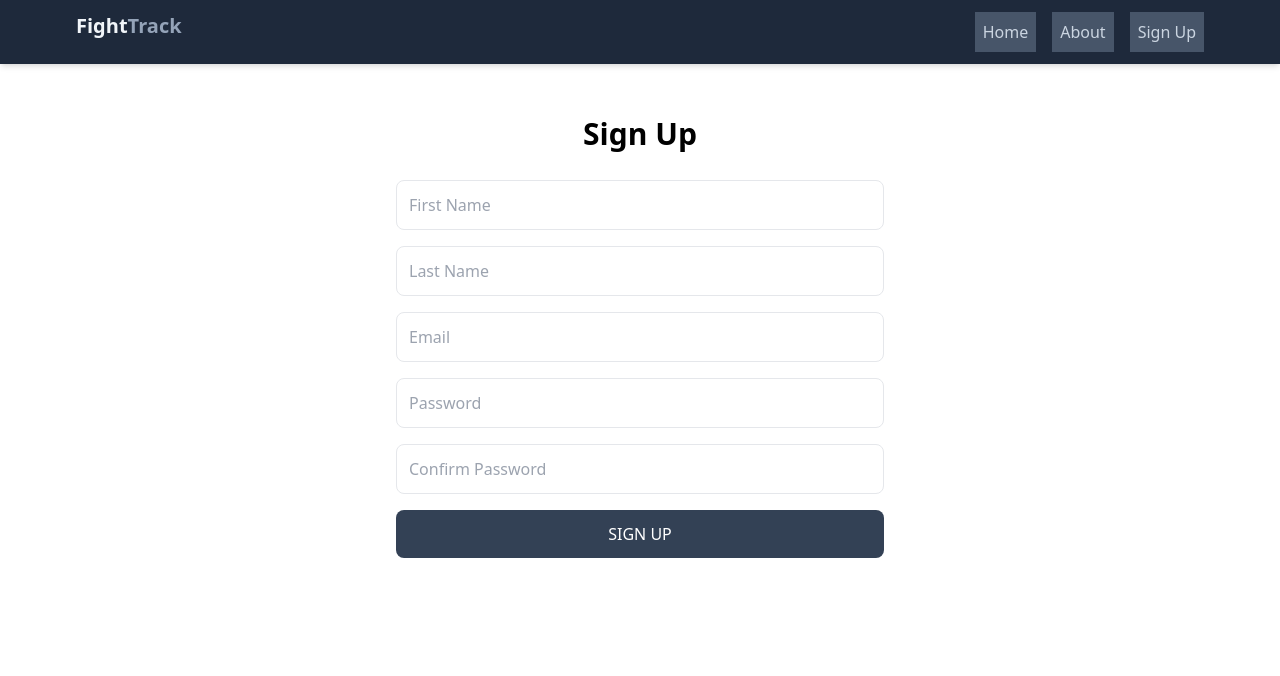
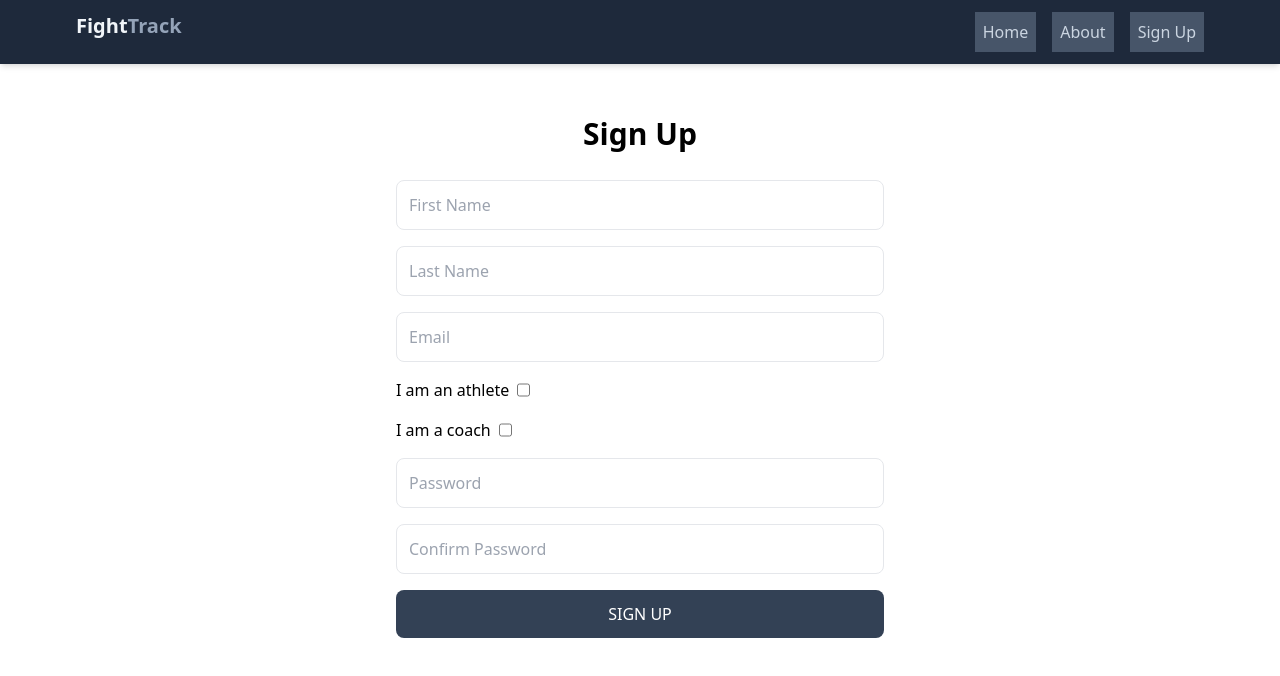
Before and after one commit to judo2000/fight_track_old, a React (Vite) app in the folder client/: page /sign-up in a window 1280 px wide. Shown: the top 676 px of the page. Built offline with nearby package versions, Linux system fonts and the light colour scheme.

Commit message:
Add isCoach and isAthlete to registration form.

```diff
--- a/client/src/screens/RegisterScreen.jsx
+++ b/client/src/screens/RegisterScreen.jsx
@@ -9,6 +9,8 @@ const RegisterScreen = () => {
   const [firstName, setFirstName] = useState("");
   const [lastName, setLastName] = useState("");
   const [email, setEmail] = useState("");
+  const [isAthlete, setIsAthlete] = useState("");
+  const [isCoach, setIsCoach] = useState("");
   const [password, setPassword] = useState("");
   const [confirmPassword, setConfirmPassword] = useState("");
 
@@ -36,6 +38,8 @@ const RegisterScreen = () => {
           firstName,
           lastName,
           email,
+          isAthlete,
+          isCoach,
           password,
         }).unwrap();
         dispatch(setCredentials({ ...res }));
@@ -74,6 +78,26 @@ const RegisterScreen = () => {
           className="border p-3 rounded-lg"
           onChange={(e) => setEmail(e.target.value)}
         />
+        <div className="flex">
+          <span className="text-bold pr-2">I am an athlete </span>
+          <input
+            type="checkbox"
+            id="isAthlete"
+            value={true}
+            className="border p-3 rounded-lg"
+            onChange={(e) => setIsAthlete(e.target.value)}
+          />
+        </div>
+        <div className="flex">
+          <span className="text-bold pr-2">I am a coach </span>
+          <input
+            type="checkbox"
+            id="isCoach"
+            value={true}
+            className="border p-3 rounded-lg"
+            onChange={(e) => setIsCoach(e.target.value)}
+          />
+        </div>
         <input
           type="password"
           id="password"
```
